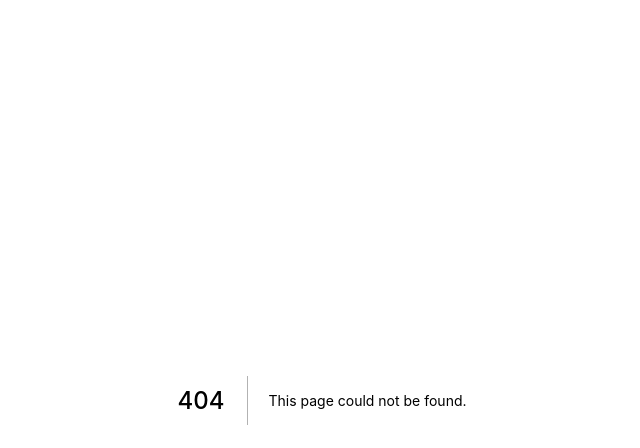
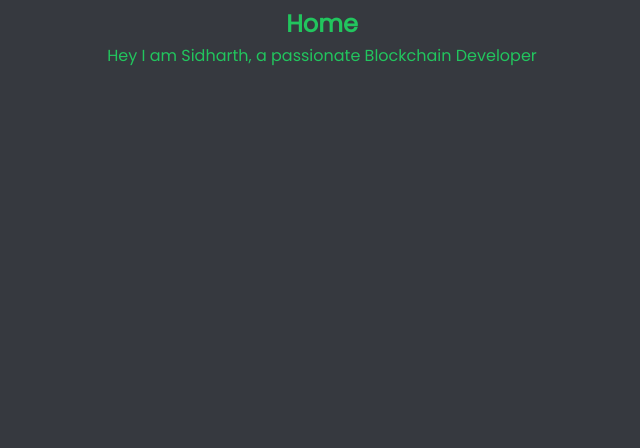
Before and after one commit to SidharthK2/portfolio, a Next.js app: page /Home in a window 1280 px wide. Before the commit this address had no page. Shown: the top 448 px of the page, without its empty margins (318-958 px from the left). Built offline with nearby package versions, Linux system fonts and the light colour scheme.

Commit message:
Add home content

```diff
--- a/pages/Page.js
+++ b/pages/Home.js
@@ -3,7 +3,7 @@ import React from "react";
 export default function Page() {
   return (
     <div className="page1 text-green-500 flex flex-col w-screen h-screen bg-darkGray p-2 ">
-      <div className="title text-2xl font-semibold text-center">Home</div>
+      <div className="title text-2xl font-bold text-center">Home</div>
       <div className="page1body m-1 text-center">
         Hey I am Sidharth, a passionate Blockchain Developer
       </div>
--- a/pages/index.js
+++ b/pages/index.js
@@ -3,7 +3,7 @@ import Image from "next/image";
 import SideBar from "../components/Sidebar";
 import Spinner from "../components/Spinner";
 import Pages from "../components/Pages";
-import Page from "./Page";
+import Page from "./Home";
 
 export default function Home() {
   return (
```
Also changed, not shown: pages/About.js (added).
